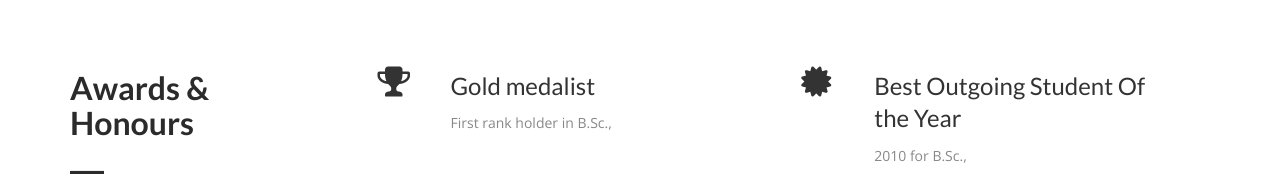
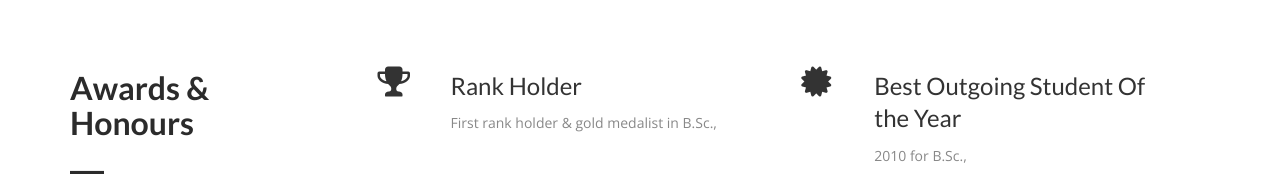
Before and after one commit to Charlesmsa7/charlesmsa7.github.io, a plain HTML site: page certificates.html in a window 1280 px wide. Shown: the part 260-443 px from the top of the page. Drawn offline with nearby package versions, Linux system fonts and the light colour scheme.

Commit message:
Add files via upload

```diff
--- a/certificates.html
+++ b/certificates.html
@@ -93,8 +93,8 @@
               <i class="fa fa-trophy"></i>
             </div>
             <div class="icon-text">
-              <h3 class="txt-tl">Gold medalist</h3>
-			  <p class="txt-para">First rank holder in B.Sc.,</p>
+              <h3 class="txt-tl">Rank Holder</h3>
+			  <p class="txt-para">First rank holder & gold medalist in B.Sc.,</p>
             </div>
           </div>
           <div class="col-md-6 wow fadeInRight delay-02s">
```
